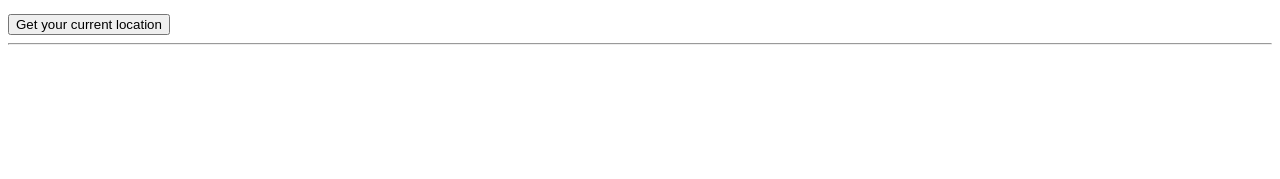
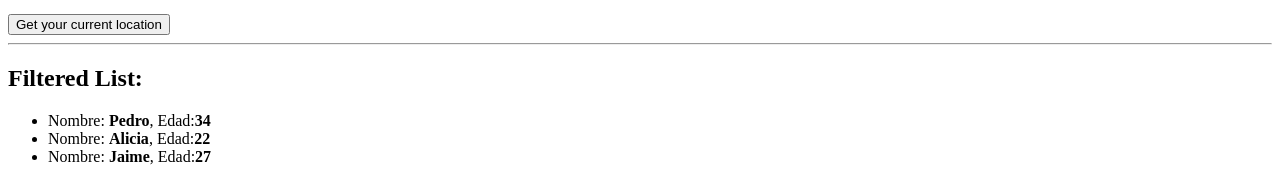
Before and after one commit to MartinGergov/React, a React (Vite) app: page / in a window 1280 px wide. Shown: the part 1651-1830 px from the top of the page. Before the commit the page ends 1704 px from the top, so only its background shows below. Built offline with nearby package versions, Linux system fonts and the light colour scheme; no server answers.

Commit message:
Ejercicio 45

```diff
--- a/src/App.jsx
+++ b/src/App.jsx
@@ -16,6 +16,7 @@ import { Welcome } from "./Welcome";
 import { LanguageContext } from "./LanguageContext";
 import { GithubUsers } from "./GithubList/GithubUsers";
 import { CurrentLocation } from "./CurrentLocation/CurrentLocation";
+import { FilteredList } from "./FilteredList";
 
 export function App() {
   const [language, setLanguage] = useState("en");
@@ -24,6 +25,12 @@ export function App() {
     setLanguage(language);
   }
 
+  const dataList = [
+    { id: 1, name: "Pedro", age: 34 },
+    { id: 2, name: "Carmen", age: 17 },
+    { id: 3, name: "Alicia", age: 22 },
+    { id: 4, name: "Jaime", age: 27 },
+  ];
   return (
     <Container title={<h1>React</h1>}>
       <Hello />
@@ -71,6 +78,7 @@ export function App() {
       <hr />
       <CurrentLocation />
       <hr />
+      <FilteredList list={dataList} />
     </Container>
   );
 }
--- /dev/null
+++ b/src/FilteredList.jsx
@@ -0,0 +1,21 @@
+import { useMemo } from "react";
+
+export function FilteredList({ list }) {
+  const filteredList = useMemo(() => {
+    return list.filter((item) => item.age > 18);
+  }, [list]);
+
+  return (
+    <div>
+      <h2>Filtered List:</h2>
+      <ul>
+        {filteredList.map((item) => (
+          <li key={item.id}>
+            Nombre: <strong>{item.name}</strong>, Edad:
+            <strong>{item.age}</strong>
+          </li>
+        ))}
+      </ul>
+    </div>
+  );
+}
```
